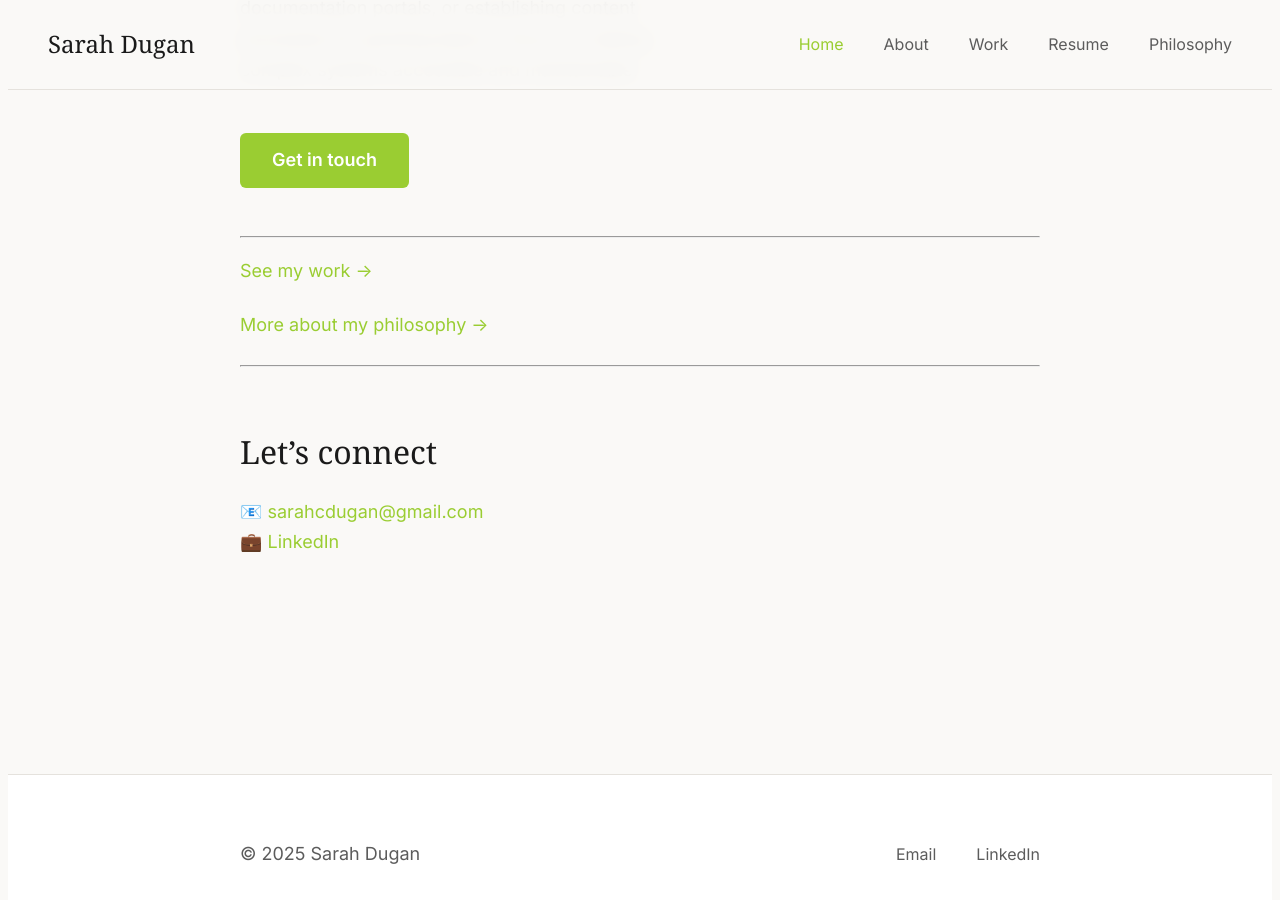
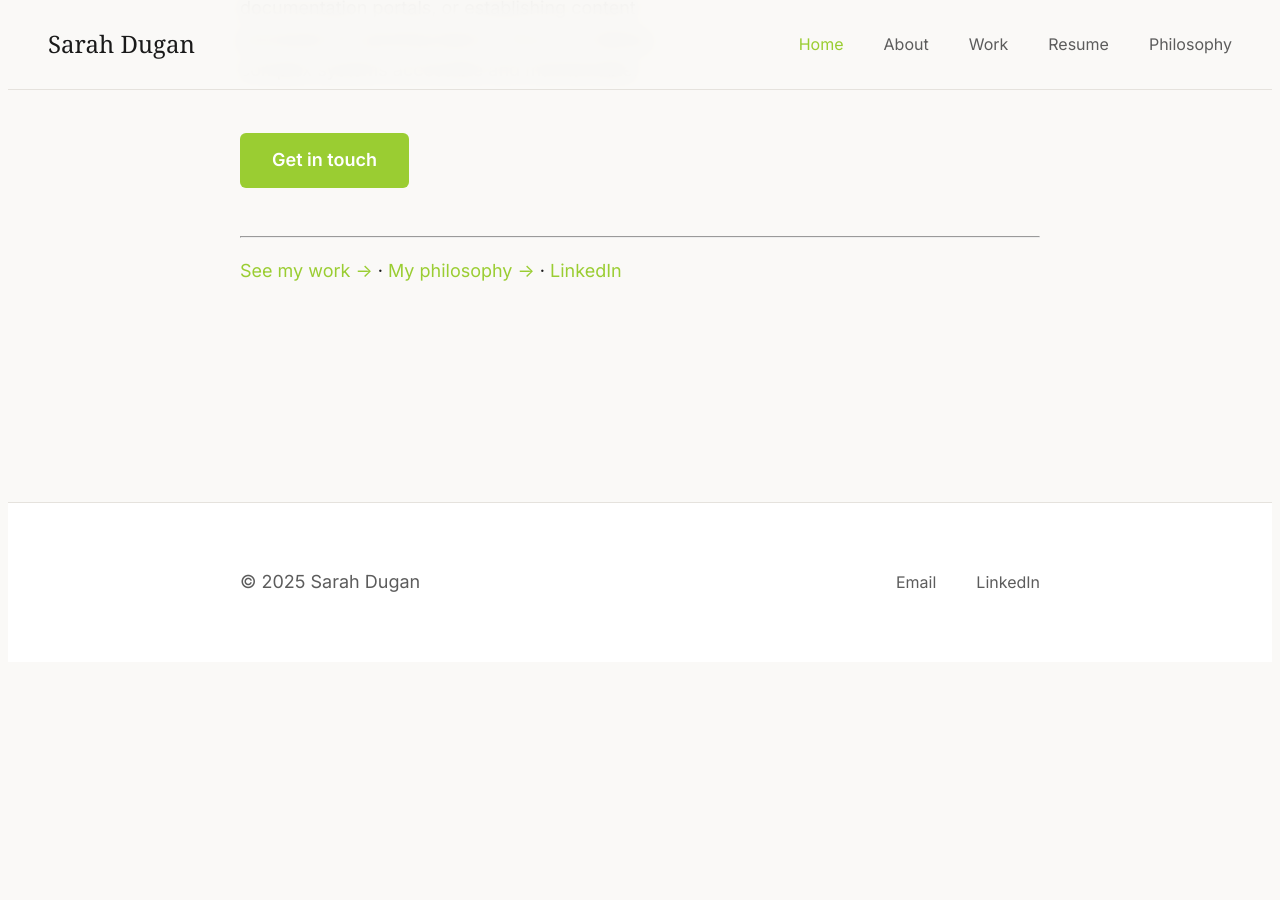
Before and after one commit to scrivera-dugan/site, a Jekyll site: the page built from index.md, in a window 1280 px wide and 900 px high, scrolled down 792 px. Built offline with Jekyll 4.4.1, drawn with Linux system fonts in a browser that asks for light colours; some web fonts are replaced; after the commit the page ends 1462 px from its top, so only the background shows below that.

Commit message:
Update index.md

```diff
--- a/index.md
+++ b/index.md
@@ -23,13 +23,4 @@ title: Home
 
 ---
 
-[See my work →](/site/my-work.html)
-
-[More about my philosophy →](/site/friends&philosophy.html)
-
----
-
-## Let's connect
-
-📧 [sarahcdugan@gmail.com](mailto:sarahcdugan@gmail.com)
-💼 [LinkedIn](https://www.linkedin.com/in/scdugan/)
+[See my work →](/site/my-work.html) · [My philosophy →](/site/philosophy.html) · [LinkedIn](https://www.linkedin.com/in/scdugan/)
```
